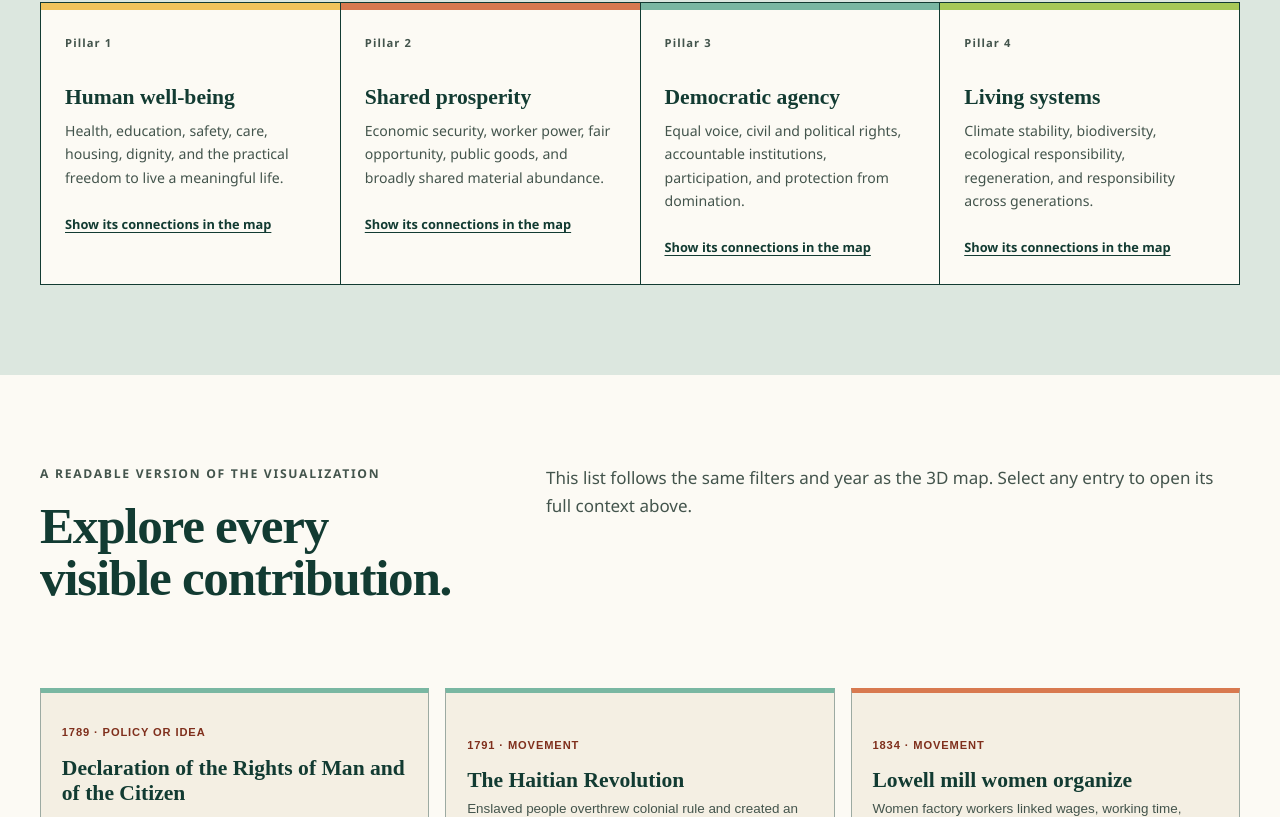
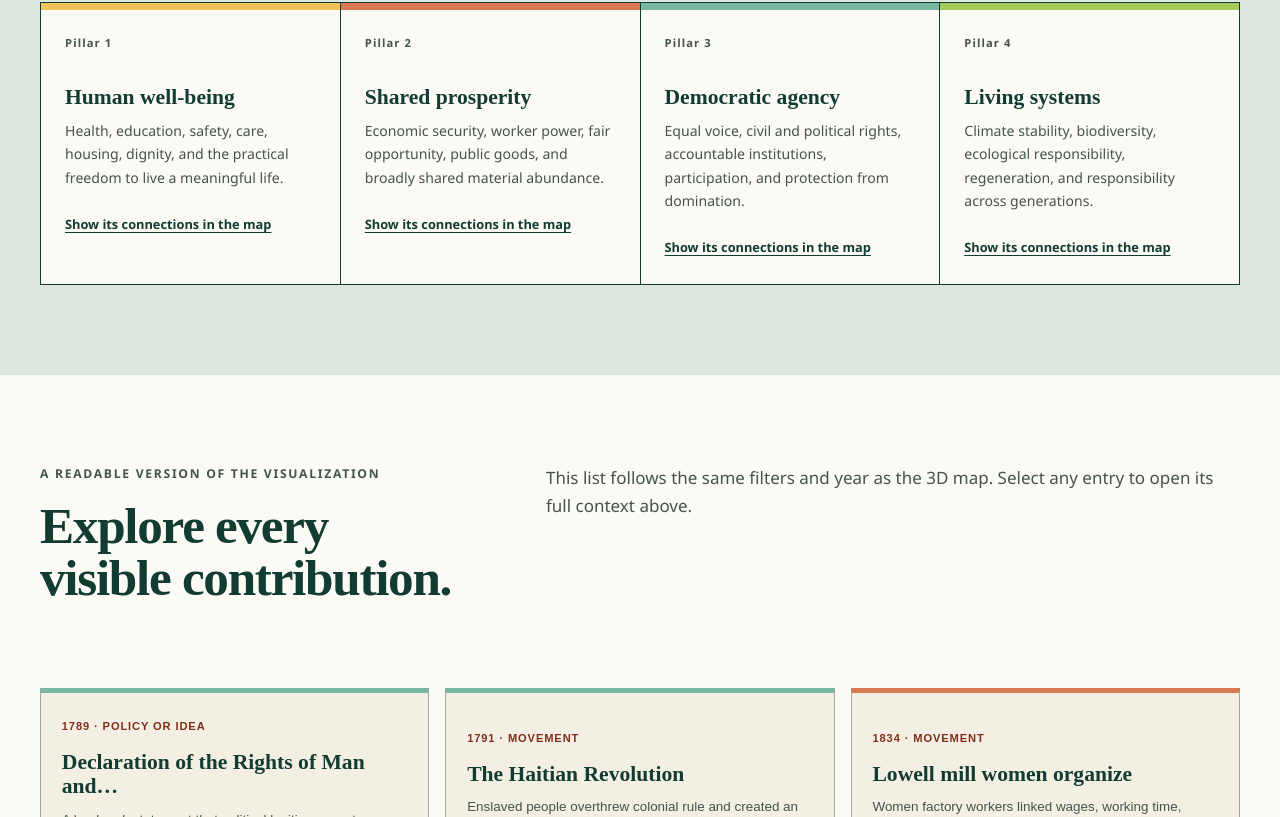
Before and after one commit to Synalepha/Vimpact, a website: page progress-map.html in a window 1280 px wide. Shown: the part 1983-2800 px from the top of the page. Drawn offline with Linux system fonts and the light colour scheme.

Commit message:
Clarify map entries with concise titles

```diff
--- a/map.css
+++ b/map.css
@@ -69,8 +69,8 @@
 .map-list-card { display: block; width: 100%; min-height: 190px; padding: 1.3rem; border: 1px solid var(--line); border-top: 5px solid var(--node-color); background: var(--paper); color: var(--ink); text-align: left; cursor: pointer; }
 .map-list-card:hover, .map-list-card:focus-visible { background: var(--sage); }
 .map-list-card small { display: block; margin-bottom: 1.1rem; color: var(--rust-dark); font-weight: 850; letter-spacing: .08em; text-transform: uppercase; }
-.map-list-card strong { display: block; margin-bottom: .5rem; color: var(--evergreen); font: 700 1.35rem/1.15 var(--display); }
-.map-list-card span { color: var(--ink-soft); font-size: .84rem; }
+.map-list-card .map-card-title { display: block; margin-bottom: .65rem; color: var(--evergreen); font: 700 1.35rem/1.15 var(--display); }
+.map-list-card .map-card-description { display: block; color: var(--ink-soft); font-size: .84rem; line-height: 1.5; }
 .map-method { background: var(--paper); }
 
 @media (max-width: 1080px) {
--- a/map.js
+++ b/map.js
@@ -88,6 +88,12 @@ if (canvas && stage) {
   if (!ctx) throw new Error("The Conscious Progress map requires a 2D canvas context.");
   const state = { yaw: -.46, pitch: -.16, zoom: 1, dragging: false, moved: false, lastX: 0, lastY: 0, year: 2026, pillar: "all", motion: false, kinds: new Set(["person", "movement", "idea"]), projected: [], selected: null, hovered: null };
   const kindLabel = { person: "Person", movement: "Movement", idea: "Policy or idea" };
+  const truncateTitle = (title, limit = 38) => {
+    if (title.length <= limit) return title;
+    const clipped = title.slice(0, limit - 1);
+    const lastSpace = clipped.lastIndexOf(" ");
+    return `${clipped.slice(0, lastSpace > limit * .6 ? lastSpace : limit - 1).trim()}…`;
+  };
   const reduceMotion = matchMedia("(prefers-reduced-motion: reduce)");
 
   pillars.forEach((pillar, index) => {
@@ -196,7 +202,7 @@ if (canvas && stage) {
       if (showLabel) {
         ctx.font = `${node.entry === state.selected ? 700 : 600} ${Math.max(10, 11 * node.scale)}px Avenir Next, sans-serif`;
         ctx.fillStyle = "#f4efe3"; ctx.textAlign = "center";
-        const label = node.entry.title.length > 32 ? `${node.entry.title.slice(0, 30)}…` : node.entry.title;
+        const label = truncateTitle(node.entry.title, 30);
         ctx.fillText(label, node.x, node.y - radius - 9);
         ctx.fillStyle = "#9fb0a8"; ctx.font = `700 ${Math.max(9, 10 * node.scale)}px Avenir Next, sans-serif`;
         ctx.fillText(String(node.entry.year), node.x, node.y + radius + 14);
@@ -228,7 +234,9 @@ if (canvas && stage) {
       button.type = "button";
       button.className = "map-list-card";
       button.classList.add(`pillar-${primaryPillar(entry).id}`);
-      button.innerHTML = `<small>${entry.year} · ${kindLabel[entry.kind]}</small><strong>${entry.title}</strong><span>${entry.short}</span>`;
+      button.setAttribute("aria-label", `${entry.year}, ${entry.title}. ${entry.short}`);
+      button.title = entry.title;
+      button.innerHTML = `<small>${entry.year} · ${kindLabel[entry.kind]}</small><strong class="map-card-title">${truncateTitle(entry.title)}</strong><span class="map-card-description">${entry.short}</span>`;
       button.addEventListener("click", () => showDetail(entry, true));
       list.append(button);
     });
--- a/progress-map.html
+++ b/progress-map.html
@@ -9,9 +9,9 @@
     <link rel="canonical" href="https://vimpact.org/progress-map" />
     <link rel="icon" href="favicon.svg" />
     <link rel="stylesheet" href="styles.css" />
-    <link rel="stylesheet" href="map.css?v=map-fallback-1" />
+    <link rel="stylesheet" href="map.css?v=concise-titles-1" />
     <script src="site.js" defer></script>
-    <script src="map.js?v=history-expansion-1" defer></script>
+    <script src="map.js?v=concise-titles-1" defer></script>
   </head>
   <body>
     <a class="skip-link" href="#main">Skip to content</a>
```
Also changed, not shown: tests/browser-smoke.spec.mjs (+4 -0 lines).
